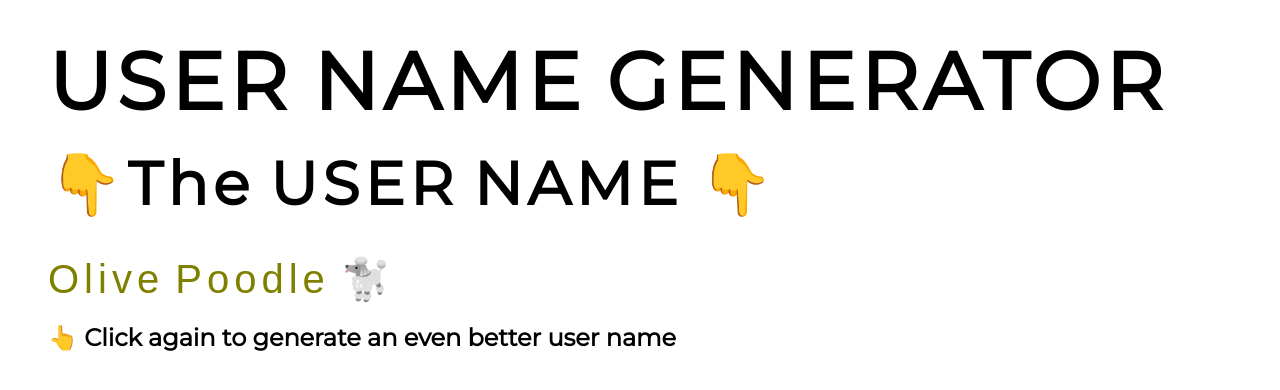
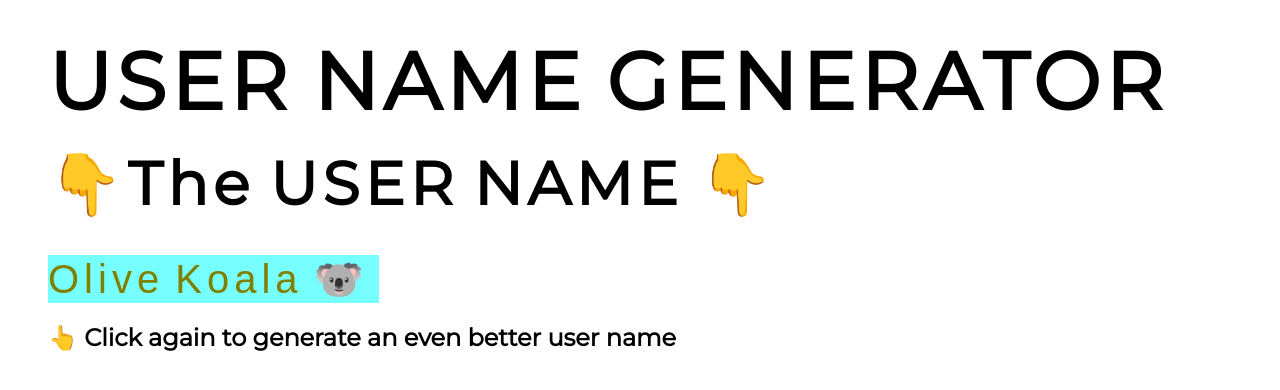
Before and after one commit to Undropout/WoobieUsername, a plain HTML site: page index.html in a window 1280 px wide. Both pictures are taken after a click on the button "👉Click Me👈". Drawn offline with Linux system fonts and the light colour scheme.

Commit message:
Add files via upload
Added BackgroundColor to DOM

```diff
--- a/css/style.css
+++ b/css/style.css
@@ -49,7 +49,7 @@ html {
   }
 
   #tavern-name {
-    border: none;
+    border: 1px;
     background: none;
     outline:0;
 
--- a/js/tavern-name.js
+++ b/js/tavern-name.js
@@ -1,32 +1,34 @@
 var tnm1 = ['Amber','Amaranth','Amethyst','Apricot','Aqua','Aquamarine','Auburn','Azure','Aeige','Black','Blue','Bronze','Brown','Cardinal','Carmine','Celadon','Cerise','Cerulean','Charcoal','Chartreuse','Chocolate','Cinnamon','Copper','Coquelicot','Coral','Cream','Crimson','Cyan','Denim','Ebony','Ecru','Eggplant','Eggshell','Emerald','Fuchsia','Gold','Goldenrod','Gray','Green','Grey','Indigo','Ivory','Jade','Khaki','Lavender','Lemon','Lilac','Lime','Magenta','Mahogany','Maroon','Mauve','Mustard','Ocher','Olive','Orange','Orchid','Peach','Periwinkle','Persimmon','Pewter','Phlox','Pink','Puce','Pumpkin','Purple','Red','Rose','Ruby','Russet','Saffron','Salmon','Sapphire','Scarlet','Sepia','Shamrock','Sienna','Silver','Skobeloff','Slate','Tan','Tangerine','Taupe','Teal','Terracotta','Thistle','Topaz','Turquoise','Ultramarine','Umber','Vermilion','Violet','Viridian','Wheat','White','Wisteria','Yellow'];
 var tnm2 = ['#FFBF00','#9F2B68','#9966cc','#FBCEB1','#00FFFF','#00FFBF','#E87722','#007FFF','#f5f5dc','#000000','#0000FF','#CD7F32','#A52A2A','#97233F','#960018','#ACE1AF','#DE3163','#2a52be','#36454F','#dfff00','#7B3F00','#D2691E','#B87333','#e50d0e','#FF7F50','#FFFDD0','#DC143C','#00FFFF','#6F8FAF','#555D50','#C2B280','#483248','#F0EAD6','#50C878','#FF00FF','#FFD700','#daa520','#808080','#00FF00','#808080','#4B0082','#FFFFF0','#00A36C','#F0E68C','#E6E6FA','#fff44f','#C8A2C8','#BFFF00','#FF00FF','#C04000','#800000','#e0b0ff ','#FFDB58','#CC7722','#808000','#FFA500','#da70d6','#FFE5B4','#CCCCFF','#EC5800','#E9EAEC','#df00ff','#FFC0CB','#CC8899','#ff7518','#6a0dad','#FF0000','#FF007F','#E0115F','#80461B','#F4C430','#fa8072','#0f52ba','#FF2400','#704214','#009E60','#A0522D','#C0C0C0','#007474','#C0C2C9','#D2B48C','#F28500','#483C32','#008080','#e2725b','#D8BFD8','#ffc87c','#30D5C8','#4166f5','#826644','#E34234','#8F00FF','#40826D','#f5deb3','#fcfcfc','#BDB5D5','#FFFF00'];
-var tnm3 = ['Ant','Badger','Bat','Bear','Beaver','Beetle','Bird','Bison','Blowfish','Boar','Buffalo','Bug','Butterfly','Camel','Cat','Chicken','Chipmunk','Cockroach','Cow','Cow','Crab','Cricket','Crocodile','Deer','Dodo','Dog','Dolphin','Dove','Dragon','Duck','Eagle','Elephant','Fish','Flamingo','Fly','Fox','Frog','Giraffe','Goat','Gorilla','Hamster','Hedgehog','Hippopotamus','Honeybee','Horse','Kangaroo','Koala','Ladybug','Leopard','Lion','Lizard','Llama','Lobster','Mammoth','Microbe','Monkey','Mosquito','Mouse','Octopus','Orangutan','Otter','Owl','Ox','Panda','Parrot','Peacock','Penguin','Pig','Polar Bear','Poodle','Rabbit','Raccoon','Ram','Rat','Rhinoceros','Rock','Sauropod','Scorpion','Seal','Shark','Shrimp','Skunk','Sloth','Snail','Snake','Spider','Squid','Swan','Tiger','T-Rex','Turkey','Turtle','Unicorn','Whale','Wolf','Worm','Zebra'];
+var tnm3 = ['Ant','Badger','Bat','Bear','Beaver','Beetle','Bird','Bison','Blowfish','Boar','Buffalo','Bug','Butterfly','Camel','Cat','Chicken','Chipmunk','Roach','Cow','Cow','Crab','Cricket','Crocodile','Deer','Dodo','Dog','Dolphin','Dove','Dragon','Duck','Eagle','Elephant','Fish','Flamingo','Fly','Fox','Frog','Giraffe','Goat','Gorilla','Hamster','Hedgehog','Hippopotamus','Honeybee','Horse','Kangaroo','Koala','Ladybug','Leopard','Lion','Lizard','Llama','Lobster','Mammoth','Microbe','Monkey','Mosquito','Mouse','Octopus','Orangutan','Otter','Owl','Ox','Panda','Parrot','Peacock','Penguin','Pig','Polar Bear','Poodle','Rabbit','Raccoon','Ram','Rat','Rhinoceros','Rock','Sauropod','Scorpion','Seal','Shark','Shrimp','Skunk','Sloth','Snail','Snake','Spider','Squid','Swan','Tiger','T-Rex','Turkey','Turtle','Unicorn','Whale','Wolf','Worm','Zebra'];
 var tnm4 = ['🐜','🦡','🦇','🐻','🦫','🪲','🐦','🦬','🐡','🐗','🐃','🐛','🦋','🐫','🐈','🐔','🐿️','🪳','🐄','🐮','🦀','🦗','🐊','🦌','🦤','🐕','🐬','🕊️','🐉','🦆','🦅','🐘','🐟','🦩','🪰','🦊','🐸','🦒','🐐','🦍','🐹','🦔','🦛','🐝','🐎','🦘','🐨','🐞','🐆','🦁','🦎','🦙','🦞','🦣','🦠','🐒','🦟','🐁','🐙','🦧','🦦','🦉','🐂','🐼','🦜','🦚','🐧','🐖','🐻‍❄️','🐩','🐇','🦝','🐏','🐀','🦏','🪨','🦕','🦂','🦭','🦈','🦐','🦨','🦥','🐌','🐍','🕷️','🦑','🦢','🐅','🦖','🦃','🐢','🦄','🐋','🐺','🪱','🦓'];
+
+function invertColor(color) {
+
+	return '#' + ("000000" + (0xFFFFFF ^ parseInt(color.substring(1),16)).toString(16)).slice(-4);
+}
+
+function tavernGen() {
+		rnd = Math.floor(Math.random() * tnm1.length);
+		rnd2 = Math.floor(Math.random() * tnm3.length);
+
+		rndhex=rnd;
+		rndemoji=rnd2;
+		var coloration=tnm2[rndhex];
+		var emojipic=tnm4[rndemoji];
+		var hexbg = invertColor(coloration);
+		// elem.style.color = coloration;
+		var name = tnm1[rnd] + " " + tnm3[rnd2] + " " + emojipic;
+//////INVERT COLOR/////////
+
+///////////////////////////
+
+var elem = document.getElementById('tavern-name')
+elem.style.backgroundColor = hexbg;
+elem.style.color = coloration;
+
+		elem.value = name;
 
 
 
-function tavernGen() {
-		rnd = Math.floor(Math.random() * tnm1.length);
-		rnd2 = Math.floor(Math.random() * tnm2.length);
-		rnd3 = Math.floor(Math.random() * tnm3.length);
-		rnd4 = Math.floor(Math.random() * tnm3.length);
-		// if(rnd2 < 6){
-		// 	while(rnd3 > 3){
-		// 		rnd3 = Math.floor(Math.random() * tnm3.length);
-		// 	}
-		// }
-		rndhex=rnd;
-		rndemoji=rnd3;
-		var coloration=tnm2[rndhex];
-		var emojipic=tnm4[rndemoji];
-
-		// elem.style.color = coloration;
-		var name = tnm1[rnd] + " " + tnm3[rnd3] + " " + emojipic;
-//////INVERT COLOR/////////
-
-///////////////////////////
-		document.getElementById('tavern-name').style.color = coloration;
-
-		document.getElementById('tavern-name').value = name;
-
 }
```
Also changed, not shown: index.html (+1 -1 lines).
